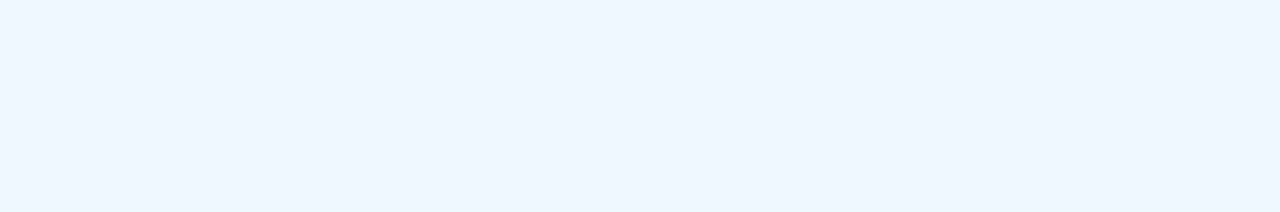
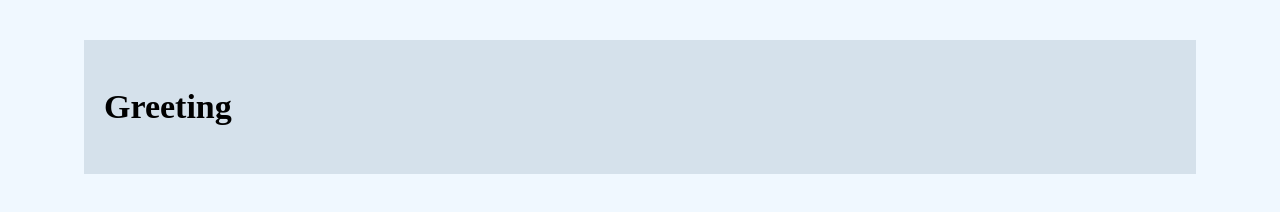
Before and after one commit to Distorted-Dundar/CSSI-TA-Brian, a plain HTML site: page Day1Lecture/day1.html in a window 1280 px wide. Drawn offline with Linux system fonts and the light colour scheme.

Commit message:
Update day1.html

```diff
--- a/Day1Lecture/day1.html
+++ b/Day1Lecture/day1.html
@@ -6,5 +6,13 @@
     <link rel="stylesheet" href="style1.css" type="text/css" />
   </head>
 
-  <body></body>
+  <body>
+    <section>
+      <h2>Greeting</h2>
+
+    </section>
+
+
+
+  </body>
 </html>
```
